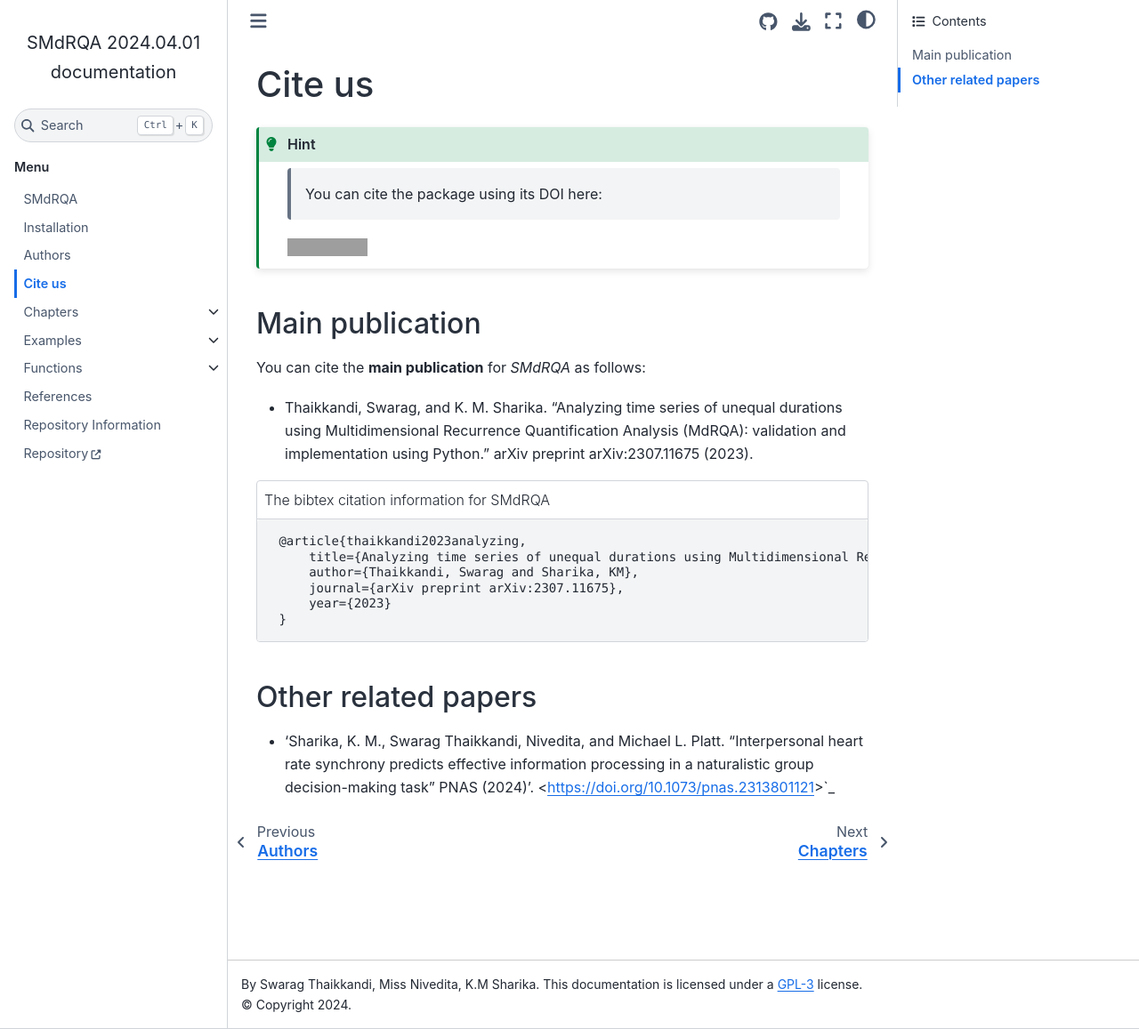
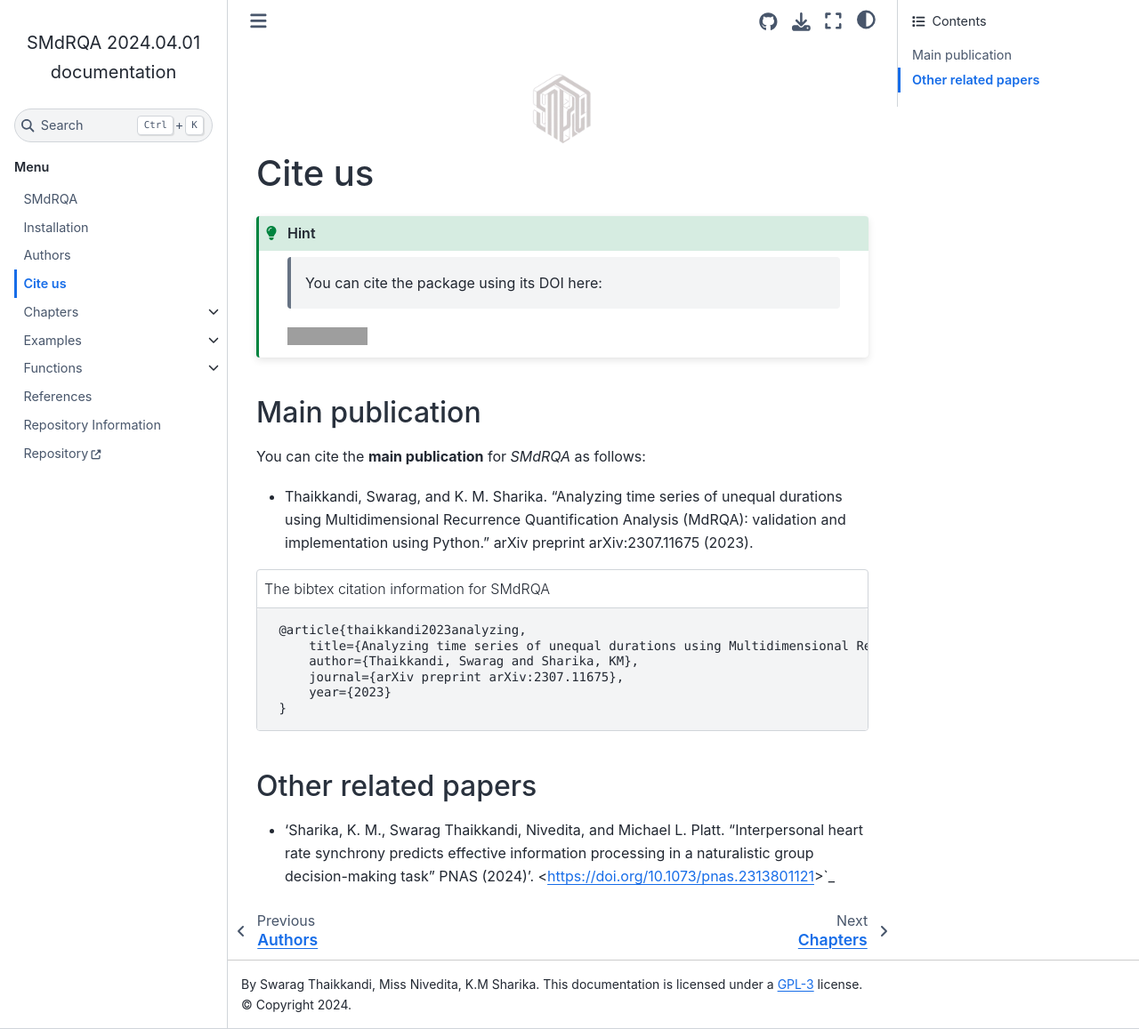
Before and after one commit to SwaragThaikkandi/SMdRQA, a Sphinx documentation site: the page built from docs/cite_us.rst, in a window 1280 px wide and 1157 px high. Shown: the whole window at 89% size. Built offline with Sphinx 7.4.7 and the Sphinx Book theme 1.1.4, drawn with Linux system fonts in a browser that asks for light colours; pages that are not in the unit, such as notebooks, are missing from menus; a script that is not in the unit is left out; comment, search, counter and statistics services are not loaded; grey boxes are pictures that could not be loaded.

Commit message:
Update cite_us.rst

```diff
--- a/docs/cite_us.rst
+++ b/docs/cite_us.rst
@@ -1,3 +1,7 @@
+.. image:: smdrqa_logo.png
+   :scale: 20%
+   :align: center
+
 Cite us
 =======
 
```
